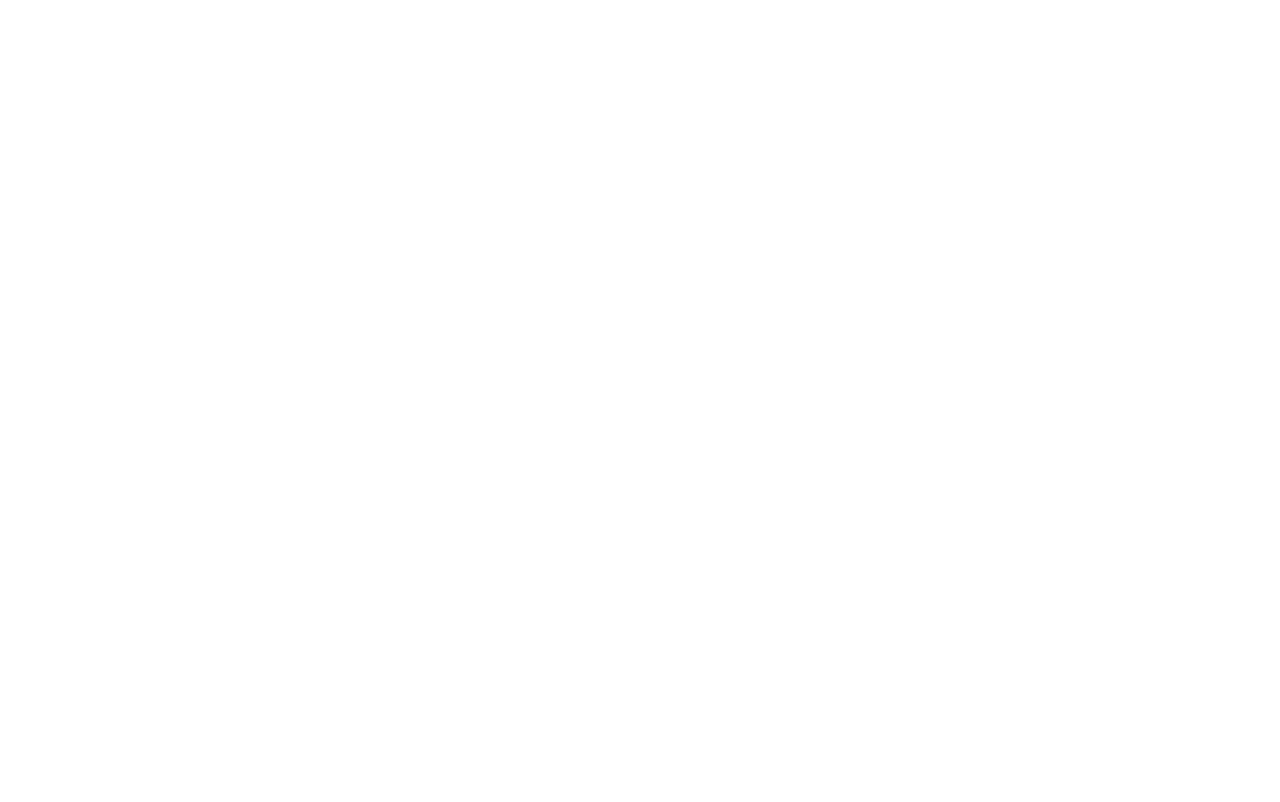
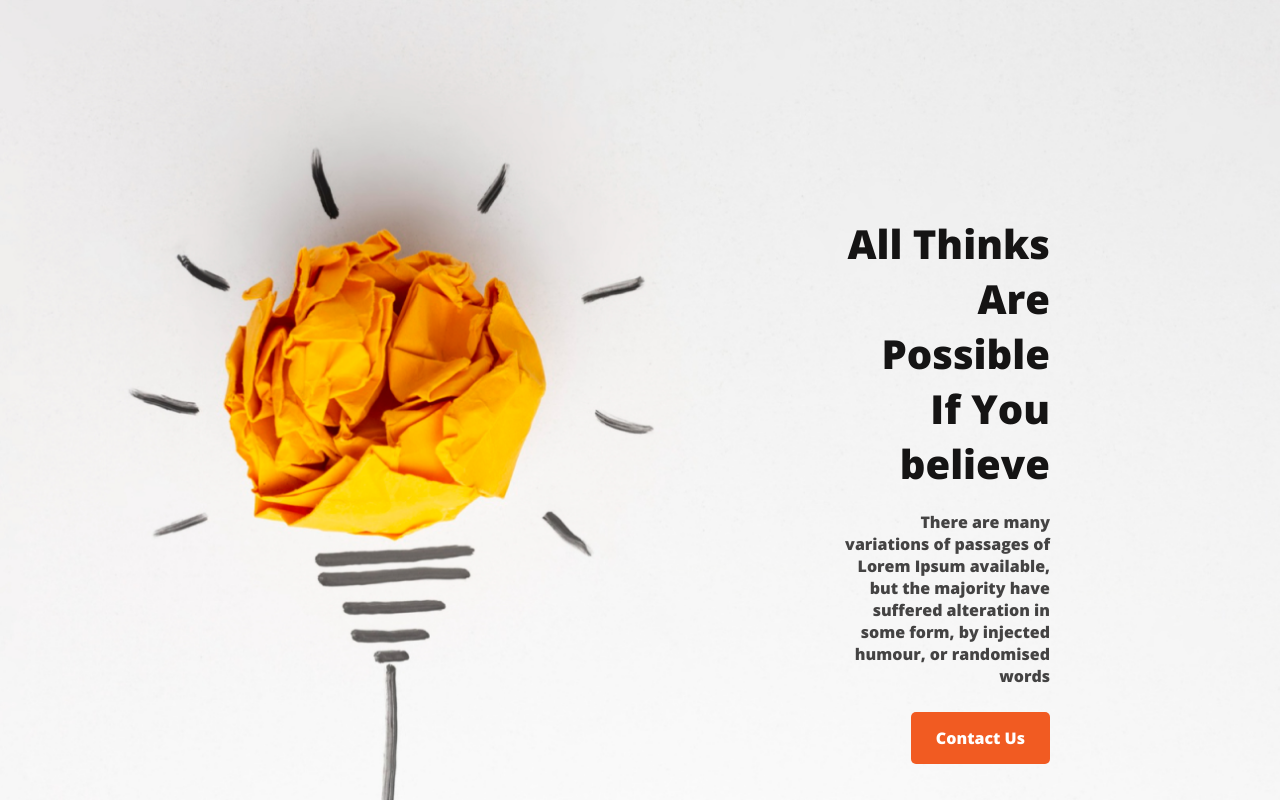
Before and after one commit to Abdullah-Al-Mehmud/new-year-new-me-practise-task, a plain HTML site: page index.html in a window 1280 px wide. Shown: the top 802 px of the page. Drawn offline with nearby package versions, Linux system fonts and the light colour scheme; a web font is replaced by a local one.

Commit message:
added banner sec

```diff
--- a/index.html
+++ b/index.html
@@ -23,30 +23,42 @@
     <link rel="preconnect" href="https://fonts.googleapis.com" />
     <link rel="preconnect" href="https://fonts.gstatic.com" crossorigin />
     <link
-      href="https://fonts.googleapis.com/css2?family=Rubik+Moonrocks&family=Splash&display=swap"
+      href="https://fonts.googleapis.com/css2?family=Acme&family=Cedarville+Cursive&family=Josefin+Sans:ital,wght@0,100;0,200;0,300;0,400;1,200&family=Josefin+Slab:wght@300&family=Jost:wght@100;300;500&family=Lato:wght@300&family=Mouse+Memoirs&family=Neucha&family=Oleo+Script+Swash+Caps&family=Open+Sans:wght@800&family=Pacifico&family=Recursive:wght@300&family=Roboto:wght@300&family=Ubuntu&display=swap"
       rel="stylesheet" />
 
     <!-- google fonts close -->
-
-    <!-- Bootstrap link start -->
-
-    <link
-      href="https://cdn.jsdelivr.net/npm/bootstrap@5.2.0/dist/css/bootstrap.min.css"
-      rel="stylesheet"
-      integrity="sha384-gH2yIJqKdNHPEq0n4Mqa/HGKIhSkIHeL5AyhkYV8i59U5AR6csBvApHHNl/vI1Bx"
-      crossorigin="anonymous" />
-
-    <!-- Bootstrap link close -->
-
-    <!-- aos start -->
-    <link rel="stylesheet" href="https://unpkg.com/aos@next/dist/aos.css" />
-    <!-- aos close -->
   </head>
   <body>
-    <!-- Jquery link start -->
-    <script src="https://ajax.googleapis.com/ajax/libs/jquery/3.6.0/jquery.min.js"></script>
+    <!-- header sec start -->
+    <header>
+      <section class="banner">
+        <h2>All Thinks Are Possible If You believe</h2>
+        <p class="section-para">
+          There are many variations of passages of Lorem Ipsum available, but
+          the majority have suffered alteration in some form, by injected
+          humour, or randomised words
+        </p>
+        <button class="section-btn">Contact Us</button>
+      </section>
+    </header>
+    <!-- header sec ends -->
 
-    <!-- close -->
+    <!-- main sec start -->
+    <main>
+      <section class="failures">
+        <div class="failures-img">
+          <img src="images/person.png" alt="" />
+        </div>
+        <div class="failures-text"></div>
+      </section>
+    </main>
+    <!-- main sec end -->
+
+    <!-- footer sec start -->
+
+    <footer></footer>
+
+    <!-- footer sec end -->
 
     <script src="script.js"></script>
   </body>
--- a/style.css
+++ b/style.css
@@ -1,9 +1,43 @@
 * {
-  font-family: century gothic;
+  font-family: "Open Sans", sans-serif;
   margin: 0px;
   padding: 0px;
-  box-sizing: border-box  ;
+  box-sizing: border-box;
 }
-html{
+html {
   font-size: 62.5%;
 }
+/* header sec start */
+
+.banner {
+  height: 100vh;
+  background: url("images/banner/banner1.png");
+  background-repeat: no-repeat;
+  background-size: cover;
+  text-align: end;
+  padding: 216px 230px 364px 845px;
+}
+.banner h2 {
+  color: #151414;
+  text-align: right;
+  font-size: 40px;
+  font-weight: 700;
+}
+.section-para {
+  color: #444343;
+  text-align: right;
+  font-size: 16px;
+  margin-top: 20px;
+}
+
+.section-btn {
+  border-radius: 5px;
+  background: #f15b22;
+  color: #fff;
+  text-align: right;
+  font-size: 16px;
+  border: none;
+  padding: 15px 25px;
+  margin-top: 25px;
+}
+/* header sec end */
```
